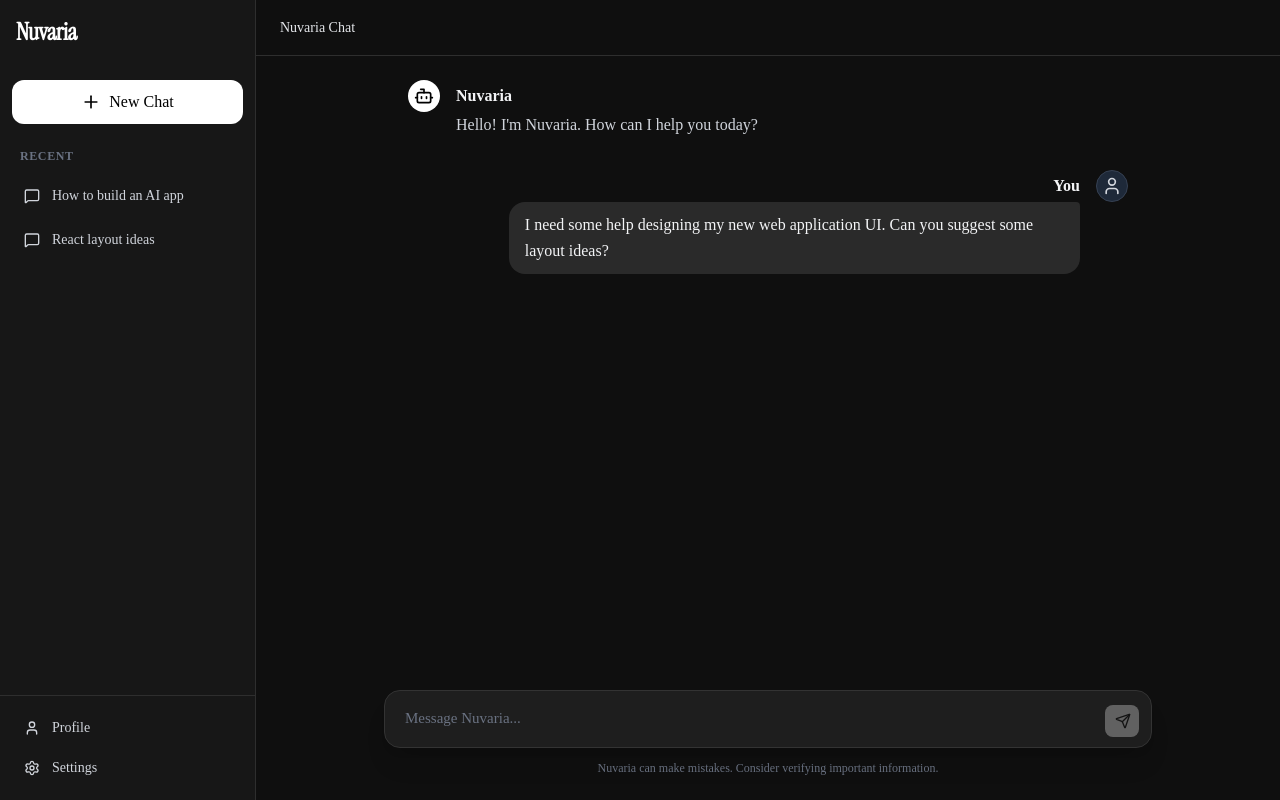
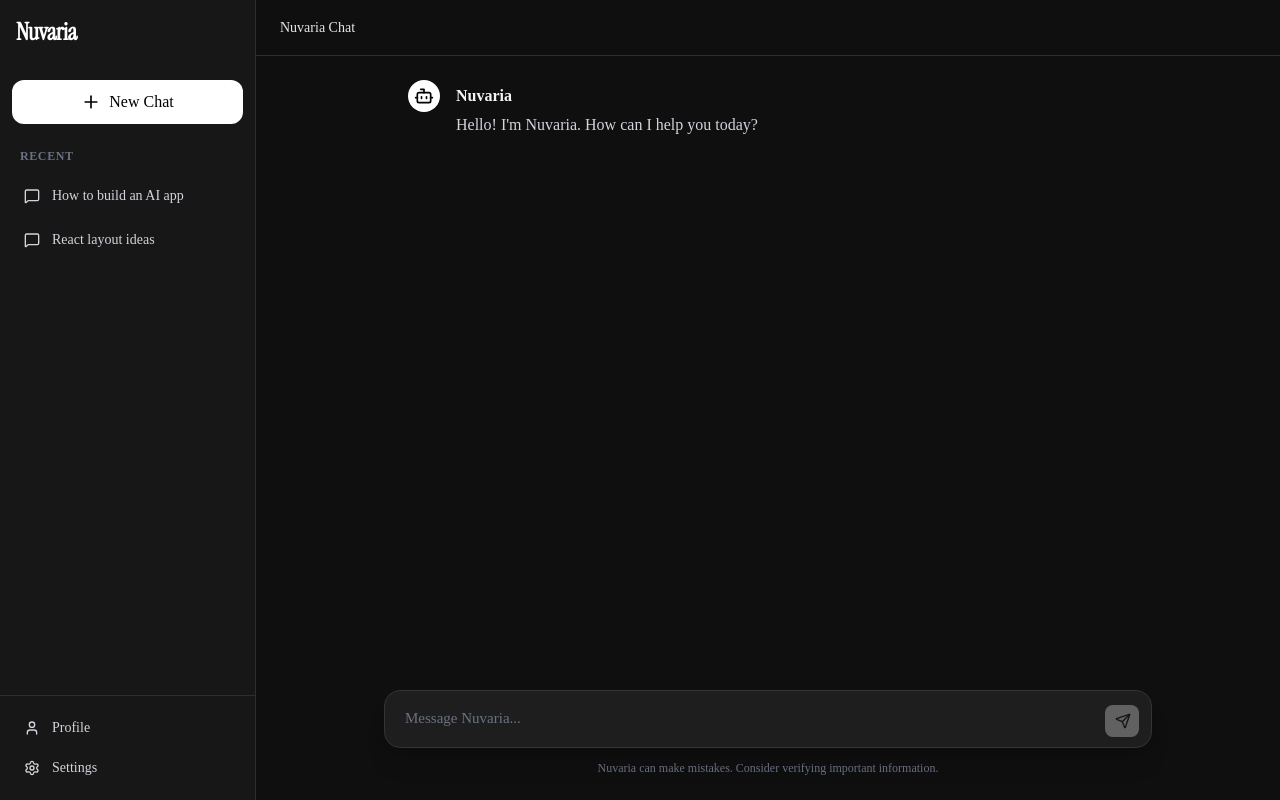
Before and after one commit to vikas-x7/nuvaria, a Next.js app: page /dashboard in a window 1280 px wide. Built offline with nearby package versions, Linux system fonts and the light colour scheme; a web font is replaced by a local one.

Commit message:
feat(chat): enable users to start a new chat from dashboard

```diff
--- a/src/app/dashboard/page.tsx
+++ b/src/app/dashboard/page.tsx
@@ -1,5 +1,7 @@
 import DashboardPage from '@/src/client/dashboard/DashboardPage';
 
-export default function Page() {
-    return <DashboardPage />;
+export default async function Page({ searchParams }: { searchParams: Promise<{ [key: string]: string | string[] | undefined }> }) {
+    const params = await searchParams;
+    const t = typeof params.t === 'string' ? params.t : undefined;
+    return <DashboardPage key={t || 'default'} />;
 }
--- a/src/client/dashboard/DashboardLayout.tsx
+++ b/src/client/dashboard/DashboardLayout.tsx
@@ -1,7 +1,16 @@
+"use client";
+
 import React from 'react';
 import { Plus, MessageSquare, Settings, User } from 'lucide-react';
+import { useRouter } from 'next/navigation';
 
 export default function DashboardLayout({ children }: { children: React.ReactNode }) {
+    const router = useRouter();
+
+    const handleNewChat = () => {
+        router.push(`/dashboard?t=${Date.now()}`);
+    };
+
     return (
         <div className="flex h-screen w-full bg-[#0F0F0F] text-white overflow-hidden font-[DM_Sans]">
             {/* Sidebar */}
@@ -11,7 +20,7 @@ export default function DashboardLayout({ children }: { children: React.ReactNod
                 </div>
 
                 <div className="px-3 mt-4">
-                    <button className="w-full flex items-center justify-center gap-2 bg-white text-black py-2.5 px-4 rounded-xl hover:bg-gray-200 transition-colors font-medium">
+                    <button onClick={handleNewChat} className="w-full flex items-center justify-center gap-2 bg-white text-black py-2.5 px-4 rounded-xl hover:bg-gray-200 transition-colors font-medium">
                         <Plus className="w-5 h-5" />
                         <span>New Chat</span>
                     </button>
--- a/src/client/dashboard/DashboardPage.tsx
+++ b/src/client/dashboard/DashboardPage.tsx
@@ -3,8 +3,29 @@
 import React, { useState } from 'react';
 import { Send, Bot, User } from 'lucide-react';
 
+type Message = {
+    id: string;
+    role: 'bot' | 'user';
+    text: string;
+};
+
+const initialMessages: Message[] = [
+    {
+        id: 'welcome',
+        role: 'bot',
+        text: "Hello! I'm Nuvaria. How can I help you today?"
+    }
+];
+
 export default function DashboardPage() {
     const [message, setMessage] = useState('');
+    const [messages, setMessages] = useState<Message[]>(initialMessages);
+
+    const handleSend = () => {
+        if (!message.trim()) return;
+        setMessages([...messages, { id: Date.now().toString(), role: 'user', text: message }]);
+        setMessage('');
+    };
 
     return (
         <div className="flex-1 flex flex-col h-full relative">
@@ -16,31 +37,33 @@ export default function DashboardPage() {
             {/* Chat Area Scrollable */}
             <div className="flex-1 overflow-y-auto w-full relative">
                 <div className="max-w-3xl mx-auto p-6 space-y-8 pb-40">
-                    {/* Welcome Message */}
-                    <div className="flex items-start gap-4">
+                    {messages.map((msg) => (
+                        msg.role === 'bot' ? (
+                            <div key={msg.id} className="flex items-start gap-4">
                                 <div className="w-8 h-8 rounded-full bg-white text-black flex items-center justify-center flex-shrink-0">
                                     <Bot className="w-5 h-5" />
                                 </div>
                                 <div className="flex-1 mt-1">
                                     <div className="text-gray-100 mb-1 font-semibold">Nuvaria</div>
                                     <p className="text-gray-300 leading-relaxed">
-                                Hello! I'm Nuvaria. How can I help you today?
+                                        {msg.text}
                                     </p>
                                 </div>
                             </div>
-
-                    {/* Example User Message */}
-                    <div className="flex items-start gap-4 flex-row-reverse">
+                        ) : (
+                            <div key={msg.id} className="flex items-start gap-4 flex-row-reverse">
                                 <div className="w-8 h-8 rounded-full bg-gray-800 border border-gray-700 flex items-center justify-center flex-shrink-0">
                                     <User className="w-5 h-5 text-gray-300" />
                                 </div>
                                 <div className="flex-1 mt-1 flex flex-col items-end">
                                     <div className="text-gray-100 mb-1 font-semibold">You</div>
                                     <p className="text-gray-100 bg-[#2A2A2A] px-4 py-2.5 rounded-2xl rounded-tr-sm max-w-[85%] leading-relaxed text-left inline-block">
-                                I need some help designing my new web application UI. Can you suggest some layout ideas?
+                                        {msg.text}
                                     </p>
                                 </div>
                             </div>
+                        )
+                    ))}
 
                 </div>
             </div>
@@ -52,12 +75,19 @@ export default function DashboardPage() {
                         <textarea
                             value={message}
                             onChange={(e) => setMessage(e.target.value)}
+                            onKeyDown={(e) => {
+                                if (e.key === 'Enter' && !e.shiftKey) {
+                                    e.preventDefault();
+                                    handleSend();
+                                }
+                            }}
                             placeholder="Message Nuvaria..."
                             className="flex-1 bg-transparent text-white placeholder-gray-500 px-5 py-4 max-h-48 min-h-[56px] resize-none outline-none text-[15px]"
                             rows={1}
                         />
                         <div className="absolute right-3 bottom-2.5">
                             <button
+                                onClick={handleSend}
                                 className="p-2 bg-white text-black rounded-lg hover:bg-gray-200 transition-colors disabled:opacity-30 disabled:hover:bg-white"
                                 disabled={!message.trim()}
                             >
```
Lines whose indentation alone changed are shown as unchanged.
